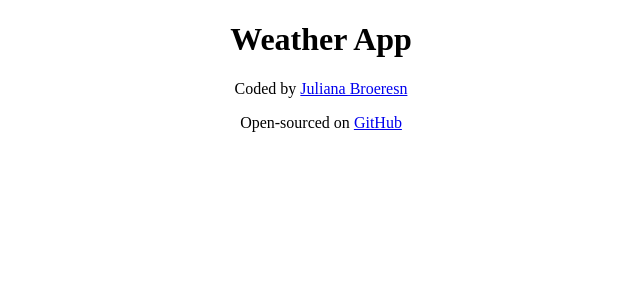
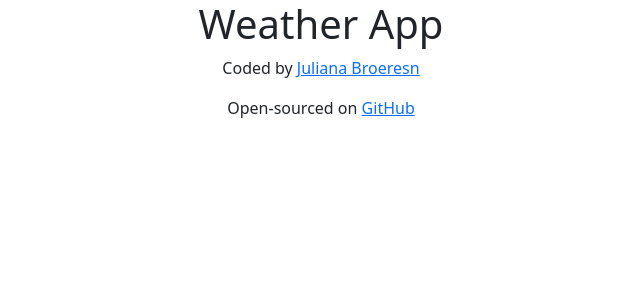
Before and after one commit to julbroersen/react-weather-app, a React (Create React App) app: page / in a window 1280 px wide. Shown: the top 300 px of the page, without its empty margins (319-959 px from the left). Built offline with nearby package versions, Linux system fonts and the light colour scheme.

Commit message:
added bootstrap

```diff
--- a/package.json
+++ b/package.json
@@ -7,6 +7,7 @@
     "@testing-library/jest-dom": "^6.6.3",
     "@testing-library/react": "^16.2.0",
     "@testing-library/user-event": "^13.5.0",
+    "bootstrap": "^5.3.3",
     "react": "^19.0.0",
     "react-dom": "^19.0.0",
     "react-scripts": "5.0.1",
--- a/src/App.js
+++ b/src/App.js
@@ -3,6 +3,7 @@ import "./App.css";
 export default function App() {
   return (
     <div className="App">
+      <div className="container">
         <header className="App-header">
           <h1>Weather App</h1>
         </header>
@@ -29,5 +30,6 @@ export default function App() {
           </p>
         </footer>
       </div>
+    </div>
   );
 }
```
Also changed, not shown: src/index.js (+7 -6 lines), 1 other file (tests, documents, lock files or other folders). Lines whose indentation alone changed are shown as unchanged.
